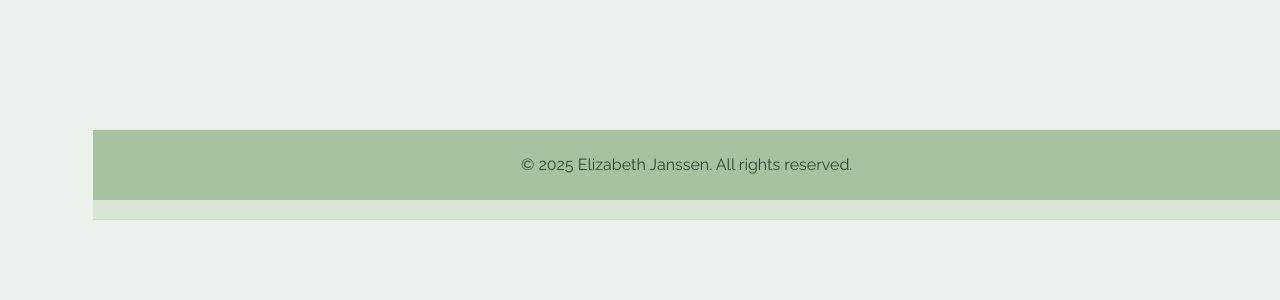
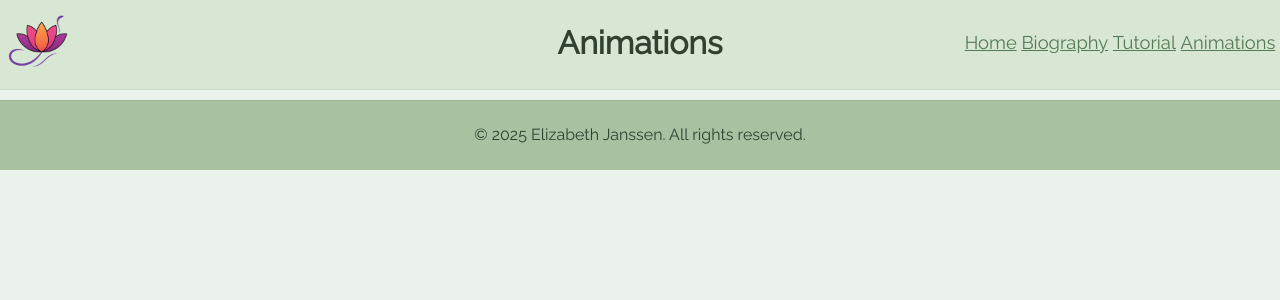
Before and after one commit to emjanssen/comm2019-finalproject-summer2025, a PHP site: page /animations.html in a window 1280 px wide. Shown: the top 300 px of the page. Run offline with PHP 8.4, Linux system fonts and the light colour scheme.

Commit message:
Update main.css

```diff
--- a/css/main.css
+++ b/css/main.css
@@ -57,11 +57,11 @@ h1 {
 .global-page-grid {
     display: grid;
     grid-template-columns: 1fr;
-    grid-template-rows: 60px 1fr 70px;
+    grid-template-rows: 100px 1fr 80px;
     grid-template-areas:
         "header-global"
         "main-global"
-        "footer-global;";
+        "footer-global";
 }
 
 a:focus {
@@ -146,11 +146,24 @@ a:active {
 #header-navigation-ul li {
     font-size: 1.15rem;
     list-style: none;
+    transition-property: transform;
+    transition-duration: 0.3s;
+    transition-timing-function: ease;
+}
+
+#header-navigation-ul li:hover {
+    transform: scale(1.06);
 }
 
 #img-logo {
     max-height: 80px;
     width: auto;
+}
+
+/* - - - Main - - - */
+
+.main-global {
+  grid-area: main-global;
 }
 
 /* - - - Footer - - - */
```
